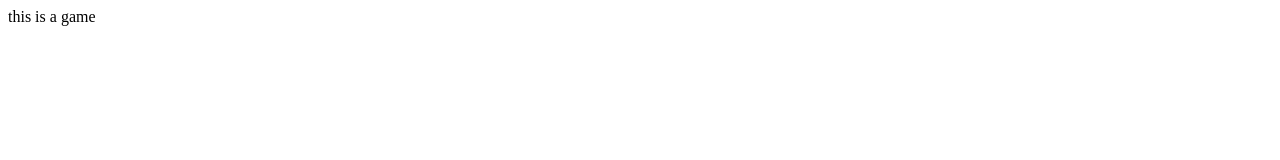
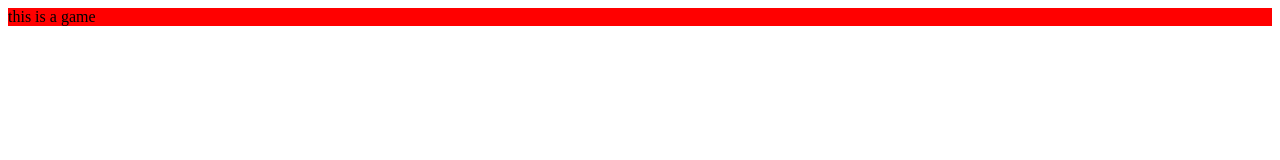
Before and after one commit to iamPravesh/Game, a plain HTML site: page index.html in a window 1280 px wide. Drawn offline with Linux system fonts and the light colour scheme.

Commit message:
seconnd commit

```diff
--- a/index.html
+++ b/index.html
@@ -1,8 +1,11 @@
 <html>
   <head>
     <title>title</title>
+    <link rel="stylesheet" href="./style.css" />
   </head>
   <body>
-    <p>this is a game</p>
+    <div class="body">
+      <p>this is a game</p>
+    </div>
   </body>
 </html>
--- /dev/null
+++ b/style.css
@@ -0,0 +1,3 @@
+.body{
+    background-color: red;
+}
```
